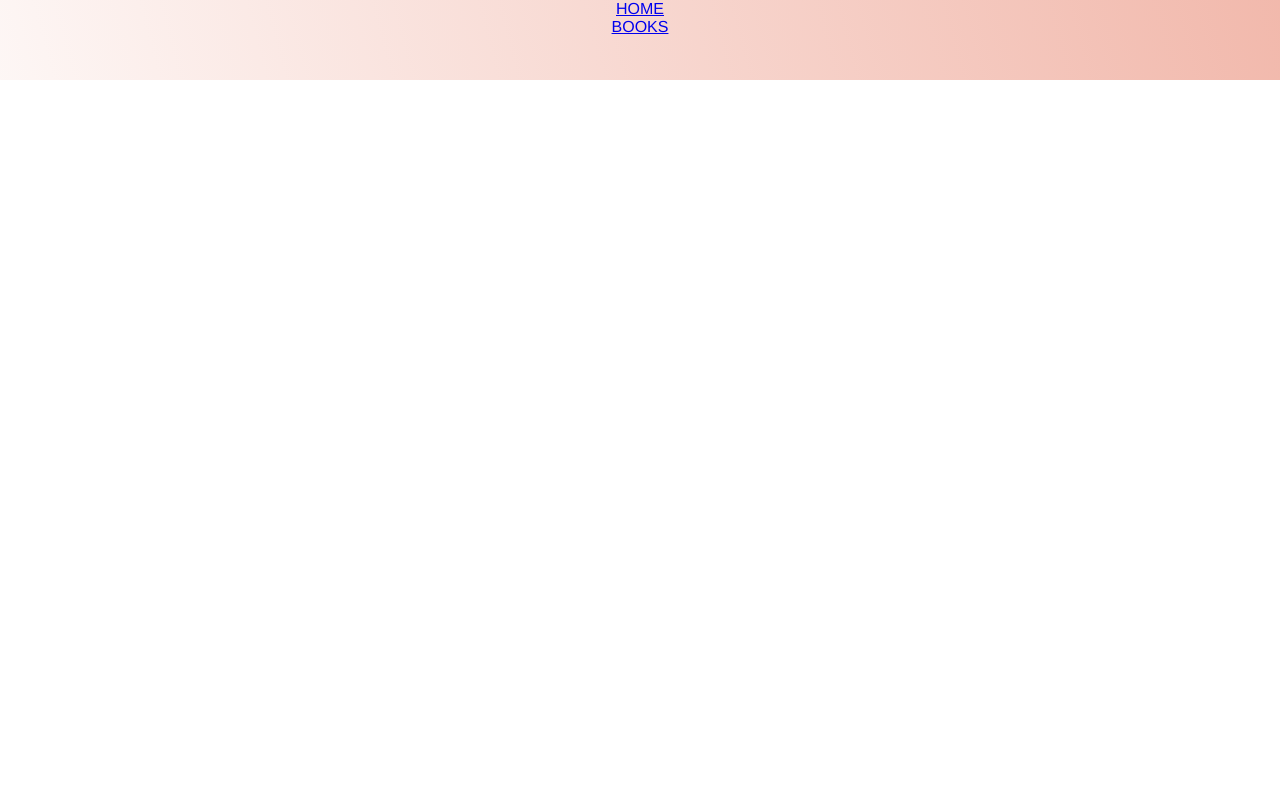
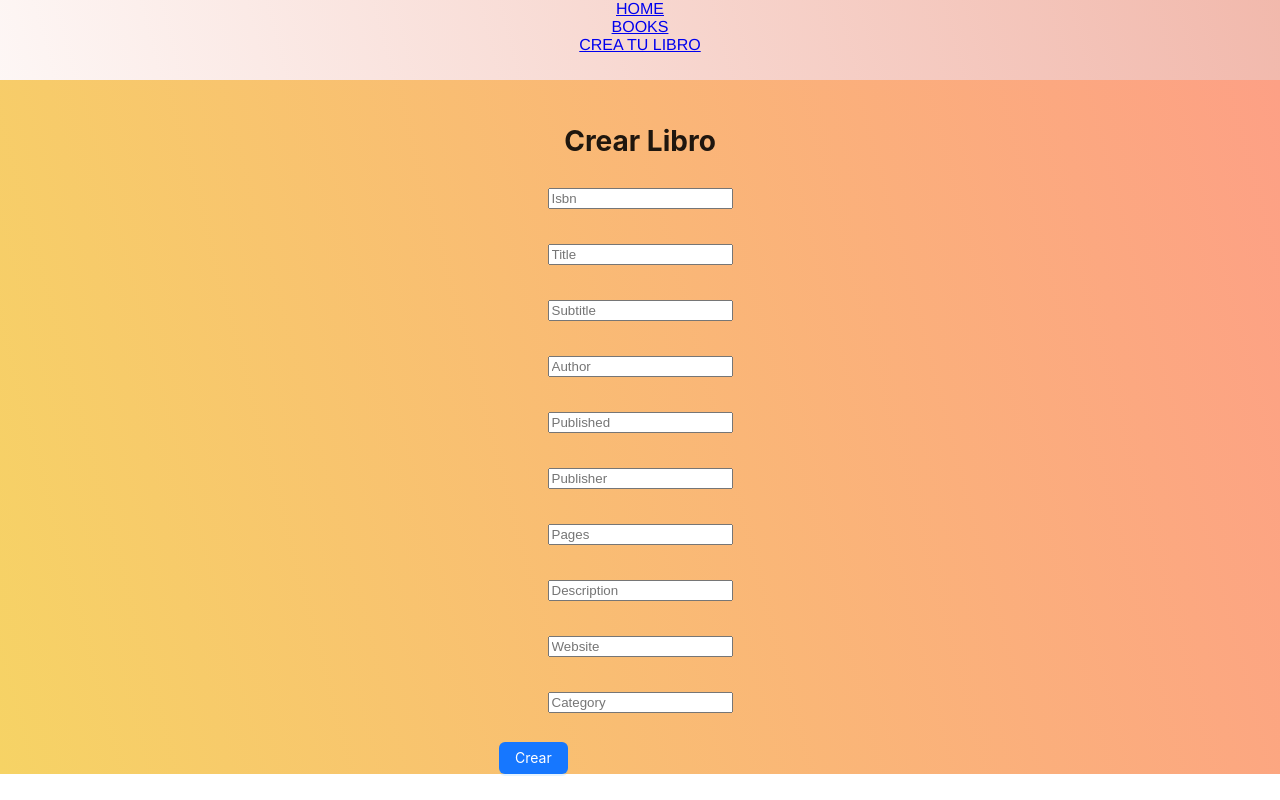
Before and after one commit to Naxete7/prueba-front-libros, a React (Create React App) app: page /createBooks in a window 1280 px wide. Before the commit this address had no page. Built offline with nearby package versions, Linux system fonts and the light colour scheme.

Commit message:
create books

```diff
--- a/src/App.js
+++ b/src/App.js
@@ -1,11 +1,10 @@
-
-import './App.css';
+import "./App.css";
 
 import { BrowserRouter, Routes, Route } from "react-router-dom";
 import Header from "./components/Header/Header";
-import Home from './containers/Home/Home';
-import Books from './containers/Books/Books';
-import Designing from './containers/BooksDetails/Designing';
+import Home from "./containers/Home/Home";
+import Books from "./containers/Books/Books";
+import Designing from "./containers/BooksDetails/Designing";
 import Git from "./containers/BooksDetails/Git";
 import You from "./containers/BooksDetails/You";
 import Understanding from "./containers/BooksDetails/Understanding";
@@ -13,24 +12,25 @@ import Programing from "./containers/BooksDetails/Programing";
 import Speaking from "./containers/BooksDetails/Speaking";
 import Learning from "./containers/BooksDetails/Learning";
 import Eloquent from "./containers/BooksDetails/Eloquent";
+import CreateBooks from "./containers/CreateBooks/CreateBooks";
 
 function App() {
   return (
     <div className="App">
       <BrowserRouter>
-
-      <Header/>
+        <Header />
         <Routes>
           <Route path="/" element={<Home />} />
           <Route path="/books" element={<Books />} />
           <Route path="/designing" element={<Designing />} />
           <Route path="/git" element={<Git />} />
           <Route path="/you" element={<You />} />
-          <Route path='/understanding' element={<Understanding />} />
-          <Route path='/programing' element={<Programing />} />
-          <Route path='/speaking' element={<Speaking />} />
-          <Route path='/learning' element={<Learning />} />
-          <Route path='eloquent' element={<Eloquent/>}/>
+          <Route path="/understanding" element={<Understanding />} />
+          <Route path="/programing" element={<Programing />} />
+          <Route path="/speaking" element={<Speaking />} />
+          <Route path="/learning" element={<Learning />} />
+          <Route path="/eloquent" element={<Eloquent />} />
+          <Route path="/createBooks" element={<CreateBooks/>}/>
         </Routes>
       </BrowserRouter>
     </div>
--- a/src/components/Header/Header.jsx
+++ b/src/components/Header/Header.jsx
@@ -8,11 +8,14 @@ const header = () => {
     return (
       <Container className="headerStyle">
         <Row className="d-flex flex-direction ">
-          <Col >
+          <Col>
             <a href="/">HOME</a>
           </Col>
-          <Col >
+          <Col>
             <a href="/books">BOOKS</a>
+          </Col>
+          <Col>
+            <a href="/createBooks">CREA TU LIBRO</a>
           </Col>
         </Row>
       </Container>
--- /dev/null
+++ b/src/containers/CreateBooks/CreateBooks.css
@@ -0,0 +1,6 @@
+.homeStyle {
+    background-image: linear-gradient(75deg, #f6d365 0%, #fda085 100%);
+    color: rgb(8, 14, 79);
+margin-top: 2em;
+    height: auto;
+}
--- /dev/null
+++ b/src/containers/CreateBooks/CreateBooks.jsx
@@ -0,0 +1,157 @@
+import React from "react";
+import './CreateBooks.css';
+import { Button, Form } from "antd";
+import { Card, Col, Container, Row } from "react-bootstrap";
+import "./CreateBooks.css"
+
+const CreateBooks = () => {
+    return (
+      <Container className="  homeStyle">
+        <Row className=" d-flex justify-content-center mb-5 mt-2">
+          <Col className=" d-flex justify-content-center ">
+            <br></br>
+            <Card className="cardDesign d-flex align-items-center">
+              <Form
+                labelCol={{
+                  span: 12
+                }}
+                wrapperCol={{
+                  span: 50
+                }}
+                initialValues={{
+                  remember: true
+                }}
+              >
+                <h1 className=" mb-3 ">Crear Libro</h1>
+                <Form.Item
+                  rules={[
+                    {
+                      required: true,
+                      message: "Please input Isbn!"
+                    }
+                  ]}
+                >
+                  <input type="text" name="Isbn" placeholder="Isbn" />
+                </Form.Item>
+
+                <Form.Item
+                  rules={[
+                    {
+                      required: true,
+                      message: "Please input  Title!"
+                    }
+                  ]}
+                >
+                  <input type="text" name="Title" placeholder="Title" />
+                </Form.Item>
+
+                <Form.Item
+                  name="email"
+                  rules={[
+                    {
+                      required: true,
+                      message: "Please input Subtitle!"
+                    }
+                  ]}
+                >
+                  <input type="text" name="Subtitle" placeholder="Subtitle" />
+                </Form.Item>
+
+                <Form.Item
+                  rules={[
+                    {
+                      required: true,
+                      message: "Please input Author!"
+                    }
+                  ]}
+                >
+                  <input type="text" name="Author" placeholder="Author" />
+                </Form.Item>
+
+                <Form.Item
+                  rules={[
+                    {
+                      required: true,
+                      message: "Please input Published!"
+                    }
+                  ]}
+                >
+                  <input type="text" name="Published" placeholder="Published" />
+                </Form.Item>
+                <Form.Item
+                  rules={[
+                    {
+                      required: true,
+                      message: "Please input Publisher!"
+                    }
+                  ]}
+                >
+                  <input type="text" name="Publisher" placeholder="Publisher" />
+                </Form.Item>
+                <Form.Item
+                  rules={[
+                    {
+                      required: true,
+                      message: "Please input Pages!"
+                    }
+                  ]}
+                >
+                  <input type="text" name="Pages" placeholder="Pages" />
+                </Form.Item>
+                <Form.Item
+                  rules={[
+                    {
+                      required: true,
+                      message: "Please input Description!"
+                    }
+                  ]}
+                >
+                  <input
+                    type="text"
+                    name="Description"
+                    placeholder="Description"
+                  />
+                </Form.Item>
+                <Form.Item
+                  rules={[
+                    {
+                      required: true,
+                      message: "Please input Website!"
+                    }
+                  ]}
+                >
+                  <input type="text" name="Website" placeholder="Website" />
+                </Form.Item>
+                <Form.Item
+                  rules={[
+                    {
+                      required: true,
+                      message: "Please input Category!"
+                    }
+                  ]}
+                >
+                  <input type="text" name="Category" placeholder="Category" />
+                </Form.Item>
+
+                <Form.Item
+                  wrapperCol={{
+                    offset: 2,
+                    span: 16
+                  }}
+                >
+                  <Button
+                    className="buttonDesign d-flex  justify-content-center align-item-center col-8  "
+                    type="primary"
+                    htmlType="submit"
+                  >
+                    Crear
+                  </Button>
+                </Form.Item>
+              </Form>
+            </Card>
+          </Col>
+        </Row>
+      </Container>
+    );
+}
+export default CreateBooks;
```
Also changed, not shown: src/containers/Books/Books.jsx (+1 -18 lines), src/containers/Home/Home.jsx (+1 -7 lines).
